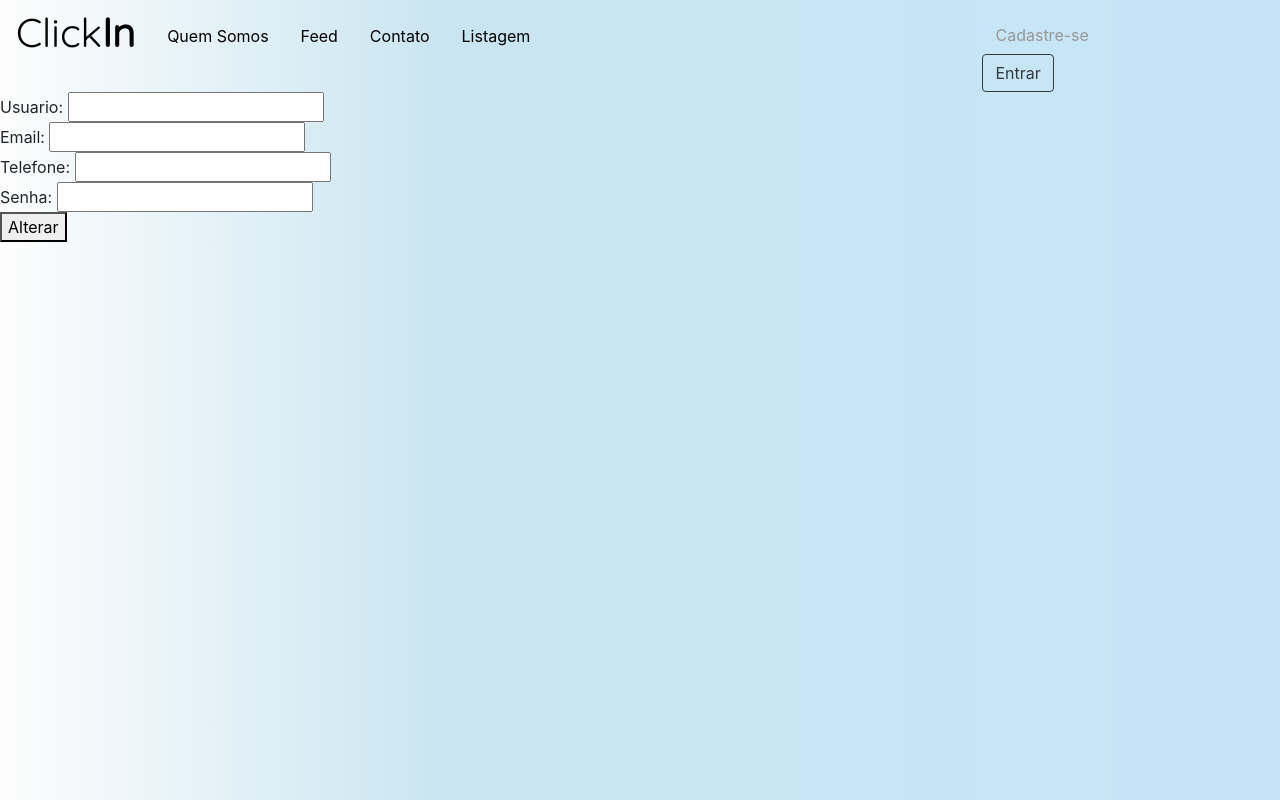
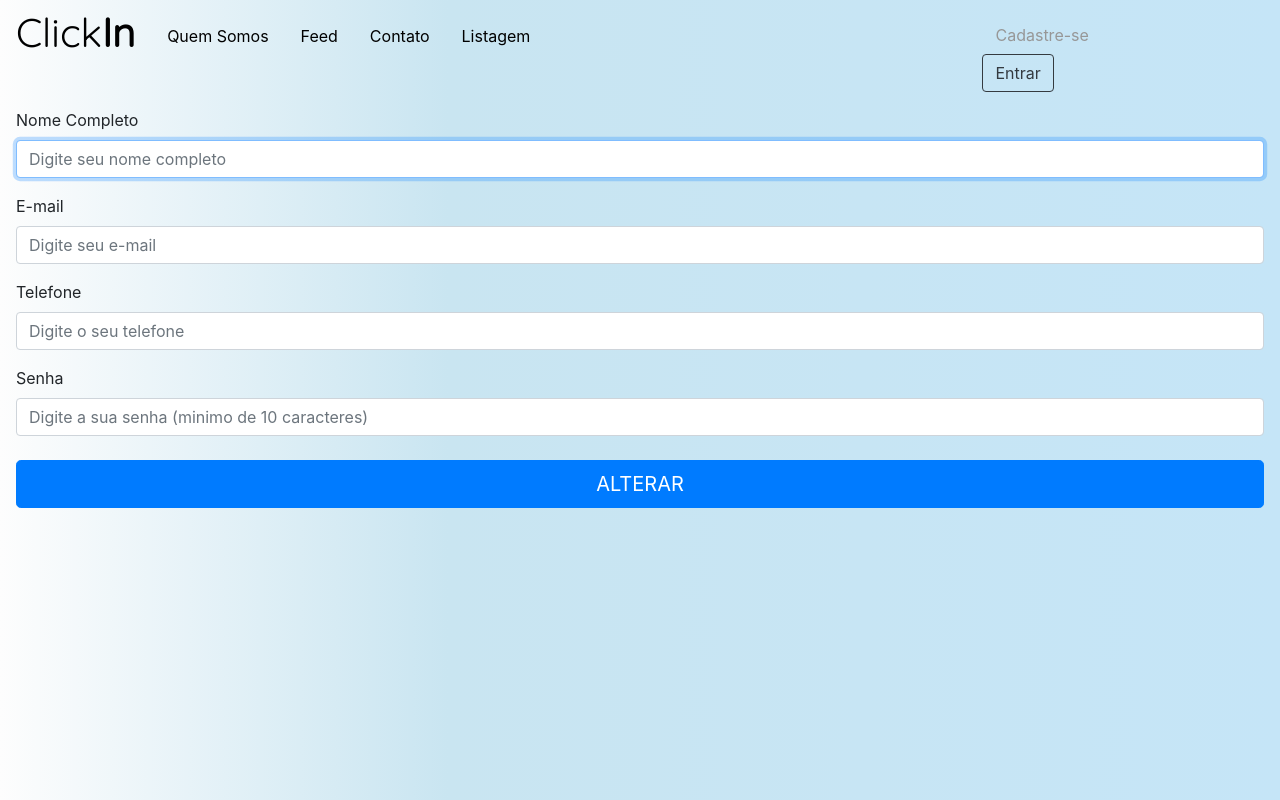
Before and after one commit to felipemartinelli/ProjetoIntegrado, an Angular app in the folder clickin/projetointegrador/: page /detalhe/1 in a window 1280 px wide. Built offline with nearby package versions, Linux system fonts and the light colour scheme; no server answers; a web font is replaced by a local one.

Commit message:
tarefa07

```diff
--- a/clickin/projetointegrador/src/app/detalhe/detalhe.component.css
+++ b/clickin/projetointegrador/src/app/detalhe/detalhe.component.css
@@ -0,0 +1,15 @@
+.backdrop{
+
+    background-color:rgba(0,0,0,0.6);
+
+    position:fixed;
+
+    top:0;
+
+    left:0;
+
+    width:100%;
+
+    height:100vh;
+
+    }
--- a/clickin/projetointegrador/src/app/detalhe/detalhe.component.html
+++ b/clickin/projetointegrador/src/app/detalhe/detalhe.component.html
@@ -1,11 +1,28 @@
-<div class="row">
-    <div class="col-md-12">
-        Usuario: <input type="text" [(ngModel)] = "usuario.nome"><br/>
-        Email: <input type="text" [(ngModel)] = "usuario.email"><br/>
-        Telefone: <input type="text" [(ngModel)] = "usuario.telefone"><br/>
-        Senha: <input type="text" [(ngModel)] = "usuario.senha"><br/>
+<div class="modal-body">
+        <form class="form-signin">
+          <div class="form-label-group">
+            <label for="inputNome">Nome Completo</label>
+            <input type="nome" id="inputnome" class="form-control" [(ngModel)]="usuario.nome" [ngModelOptions]="{standalone: true}" placeholder="Digite seu nome completo" required autofocus>
+            <span id = "spanPadrao" *ngIf='_msgErroNome'>{{_msgErroNome}}</span>
+          </div>
+          <div class="form-label-group mt-3">
+            <label for="inputEmail">E-mail</label>
+            <input type="email" id="inputEmail" class="form-control" [(ngModel)]="usuario.email" [ngModelOptions]="{standalone: true}" placeholder="Digite seu e-mail"
+              required autofocus>
+              <span id = "spanPadrao" *ngIf='_msgErroEmail'>{{_msgErroEmail}}</span>
+          </div>
+          <div class="form-label-group mt-3">
+            <label for="inputTelefone">Telefone</label>
+            <input type="text" id="inputTelefone" class="form-control" [(ngModel)]="usuario.telefone" [ngModelOptions]="{standalone: true}" placeholder="Digite o seu telefone" required
+              autofocus>
+              <span id = "spanPadrao" *ngIf='_msgErroTelefone'>{{_msgErroTelefone}}</span>
+          </div>
+          <div class="form-label-group mt-3">
+            <label for="inputPassword">Senha</label>
+            <input type="password" id="inputPassword" class="form-control" [(ngModel)]="usuario.senha" [ngModelOptions]="{standalone: true}" placeholder="Digite a sua senha (minimo de 10 caracteres)" (keypress) = "forcaSenha();" (keyup) = "forcaSenha();" required data-toggle="tooltip" title="Para a senha ser forte digite ao menos 10 dígitos e um caracter especial (@, %, #, &, $)">
 
-        <button (click)="enviarAlteracoes();">Alterar</button>
-    </div>
 
-</div>
+
+
+
+          <button class="btn btn-lg btn-primary btn-block text-uppercase mt-4" (click)="enviarAlteracoes();" [routerLink]="'/listagem'">Alterar</button>
--- a/clickin/projetointegrador/src/app/detalhe/detalhe.component.ts
+++ b/clickin/projetointegrador/src/app/detalhe/detalhe.component.ts
@@ -13,6 +13,7 @@ export class DetalheComponent implements OnInit {
 
   public usuario: Usuario = new Usuario();
   private id: number;
+  display='none';
 
 
   constructor(private rota:ActivatedRoute, private srv:UsuarioService) { }
@@ -28,10 +29,10 @@ export class DetalheComponent implements OnInit {
 
 enviarAlteracoes(){
   this.srv.atualiza(this.usuario).subscribe((res)=>{
-    console.log("Atualizado com sucesso");
+    alert("Atualizado com sucesso");
   },
   (err)=>{
-    console.log("Erro ao atualizar");
+    alert("Erro ao atualizar");
     console.log(err);
   });
 
--- a/clickin/projetointegrador/src/app/listagem/listagem.component.css
+++ b/clickin/projetointegrador/src/app/listagem/listagem.component.css
@@ -0,0 +1,11 @@
+#centralizar{
+    position:absolute;
+    top: 50%;
+    left: 50%;
+    transform: translate(-50%, -50% );
+}
+#linha1{
+    display: flex;
+    justify-content: center;
+    margin-bottom: 3%;
+}
--- a/clickin/projetointegrador/src/app/listagem/listagem.component.html
+++ b/clickin/projetointegrador/src/app/listagem/listagem.component.html
@@ -1,10 +1,31 @@
 <div class="row">
-    <div class="col-md-12">
-        <div *ngFor = 'let USER of listaUser'>
-            <p>
-                <a [routerLink]="['/detalhe',USER.idUsuario]"> {{ USER.nome }} </a>
-            </p>
-
-        </div>
+    <div class="col-md-12" id="linha1">
+        <h1 >Listagem</h1>
     </div>
 </div>
+<div class="row " >
+    <div class="col-md-3">
+    </div>
+    <div class="col-md-6">
+        <ul>
+            <div *ngFor='let USER of listaUser'>
+                <ul class="list-group">
+                    <li class="list-group-item row ">
+                        <div class="row">
+                            <div class="col-md-6">
+                                <p>Nome do Usuario</p>
+                                <h4>{{ USER.nome }}</h4>
+                            </div>
+                            <div class="col-md-6">
+                                <button class="botao" id="centralizar" type="button"
+                                    class="btn btn-outline-info" [routerLink]="['/detalhe',USER.idUsuario]">Alterar</button>
+                            </div>
+                        </div>
+                    </li>
+                </ul>
+            </div>
+        </ul>
+    </div>
+    <div class="col-md-3"></div>
+
+</div>
--- a/clickin/projetointegrador/src/app/navbar/navbar.component.ts
+++ b/clickin/projetointegrador/src/app/navbar/navbar.component.ts
@@ -63,14 +63,6 @@ export class NavbarComponent implements OnInit {
         this._msgErroNome = "";
       }
 
- /*     if(this.nomeCompleto.indexOf(" ")== -1){
-        this._msgErroNome = "Digite nome e sobrenome";
-      }
-      else{
-          this.cont++;
-          this._msgErroNome = "";
-      }
-*/
       if(this.senha != this.senhaRepetida){
         this._msgSenha = "As senhas digitadas não correspondem";
       }
@@ -87,7 +79,6 @@ export class NavbarComponent implements OnInit {
 
           if(this.cont >= 4)
           {
-              alert("Cadastro efetuado com sucesso!");
               this.cont = 0;
               this.enviarDados();
 
@@ -135,12 +126,11 @@ export class NavbarComponent implements OnInit {
       console.log(this.usuario);
       this.srv.insere(this.usuario).subscribe(
         res =>{
-          console.log(res);
-          console.log("Inserido com Sucesso");
+          alert("Cadastro efetuado com sucesso!");
         },
         err=>{
           console.log(err);
-          console.log("Erro ao inserir");
+          alert("Erro ao inserir");
         }
       )
 
```
Also changed, not shown: clickin/projetointegrador/src/app/home/home.component.html (line endings or trailing spaces), clickin/projetointegrador/src/styles.css (line endings or trailing spaces).
